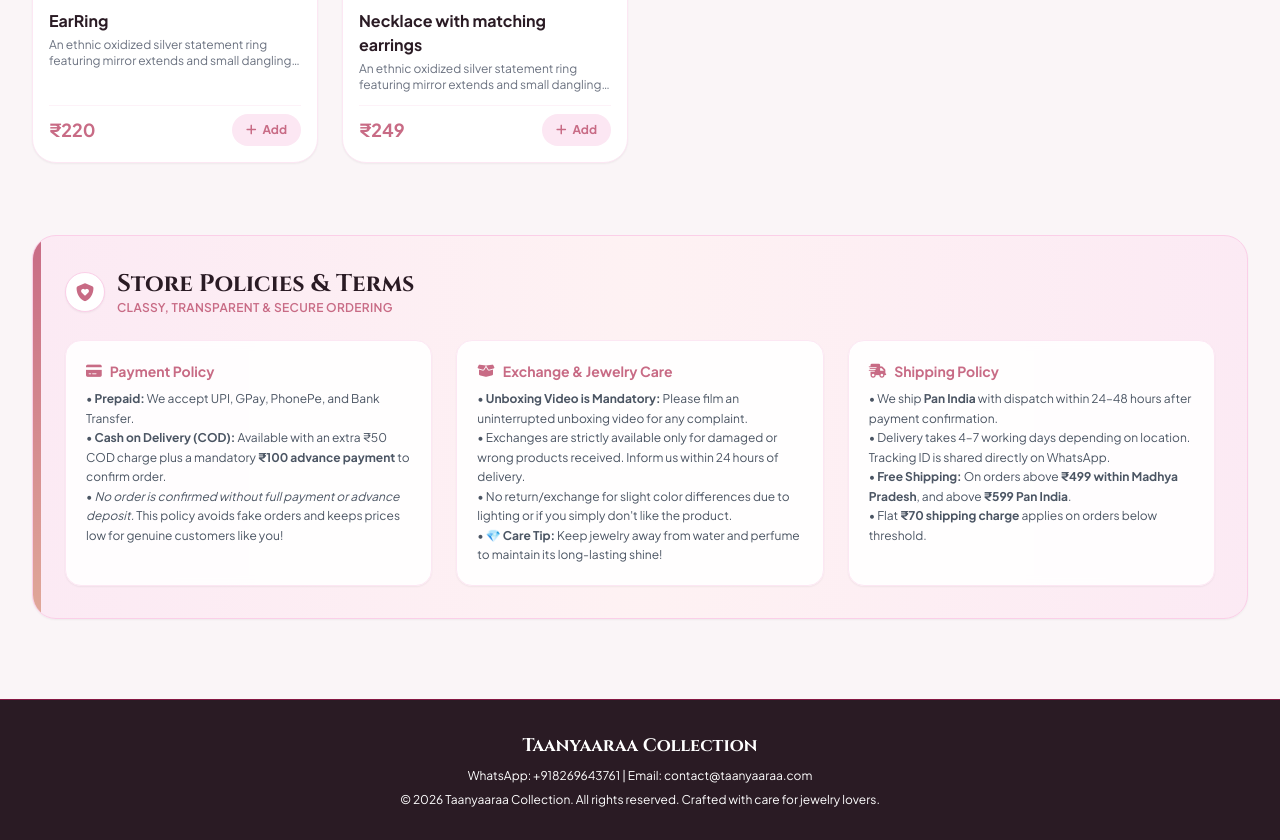
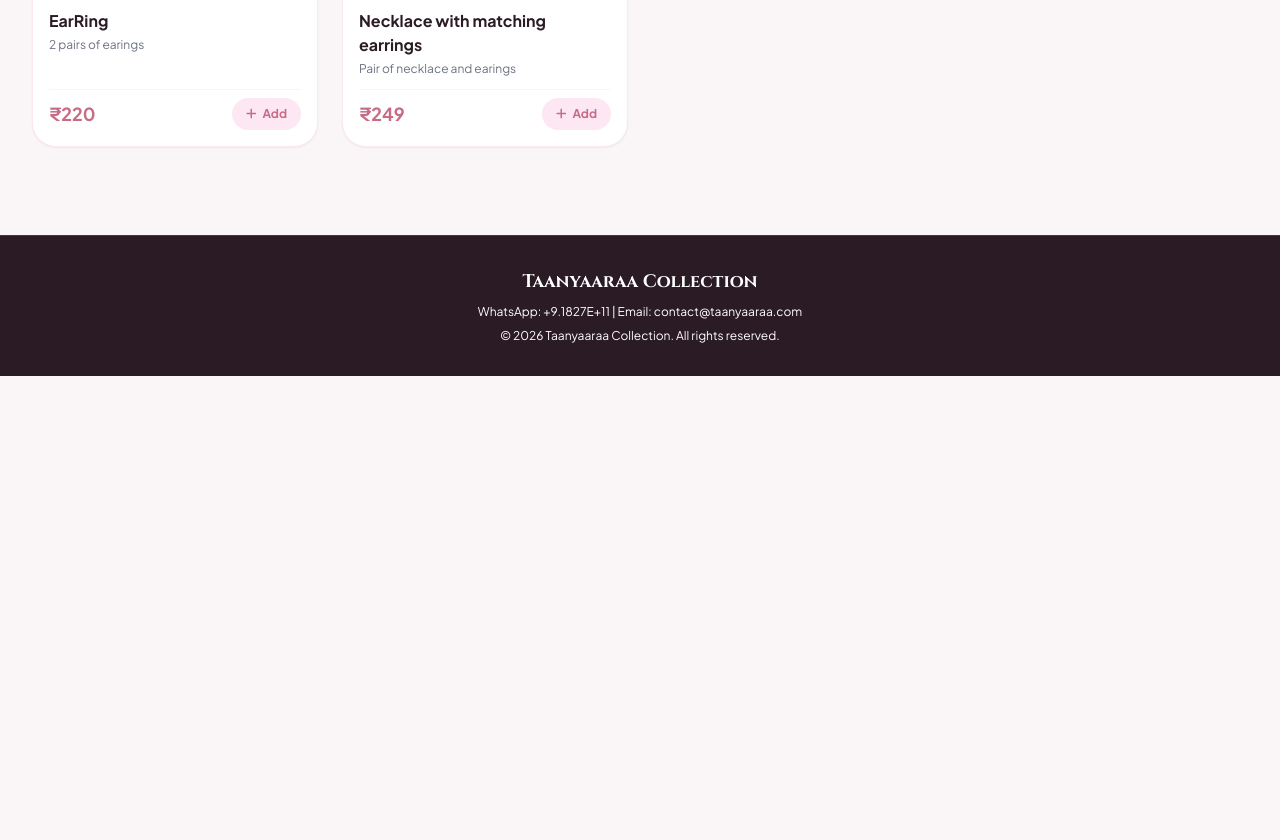
Before and after one commit to RiddhiG098/taanyaaraa-collection, a plain HTML site: page index.html in a window 1280 px wide. Shown: the part 1285-2125 px from the top of the page. After the commit the page ends 1661 px from the top, so only its background shows below. Drawn offline with nearby package versions, Linux system fonts and the light colour scheme.

Commit message:
Update brand colors and remove policies section
Refactor brand color variables and remove store policies section from HTML.

```diff
--- a/index.html
+++ b/index.html
@@ -15,13 +15,13 @@
         extend: {
           colors: {
             brand: {
-              rose: 'var(--brand-rose, #E8A0BF)',
-              rosegold: 'var(--brand-rosegold, #E0A899)',
-              soft: 'var(--brand-soft, #FDF7F4)',
-              gold: 'var(--brand-gold, #B8860B)',
-              dark: 'var(--brand-dark, #2A1B24)',
-              accent: 'var(--brand-accent, #C86B85)',
-              card: 'var(--brand-card, #FFF0F5)'
+              rose: 'var(--brandRose, #E8A0BF)',
+              rosegold: 'var(--brandRoseGold, #E0A899)',
+              soft: 'var(--brandSoft, #FDF7F4)',
+              gold: 'var(--brandGold, #B8860B)',
+              dark: 'var(--brandDark, #2A1B24)',
+              accent: 'var(--brandAccent, #C86B85)',
+              card: 'var(--brandCard, #FFF0F5)'
             }
           },
           fontFamily: {
@@ -100,60 +100,6 @@
     <div id="productGrid" class="grid grid-cols-1 sm:grid-cols-2 lg:grid-cols-3 xl:grid-cols-4 gap-6"></div>
   </main>
 
-  <!-- STORE POLICIES & TERMS SECTION -->
-  <section class="max-w-7xl mx-auto px-4 sm:px-6 lg:px-8 my-8">
-    <div class="bg-gradient-to-r from-pink-100/80 via-rose-50/80 to-pink-100/80 border border-pink-200 rounded-3xl p-6 sm:p-8 shadow-sm relative overflow-hidden">
-      <div class="absolute top-0 left-0 w-2 h-full bg-gradient-to-b from-brand-accent to-brand-rosegold"></div>
-
-      <div class="flex items-center gap-3 mb-6">
-        <div class="w-10 h-10 rounded-full bg-white text-brand-accent flex items-center justify-center text-lg shadow-sm border border-pink-200">
-          <i class="fa-solid fa-shield-heart"></i>
-        </div>
-        <div>
-          <h2 class="font-serif text-xl sm:text-2xl font-bold text-brand-dark">Store Policies & Terms</h2>
-          <p class="text-xs text-brand-accent font-semibold tracking-wide uppercase">Classy, Transparent & Secure Ordering</p>
-        </div>
-      </div>
-
-      <div class="grid grid-cols-1 md:grid-cols-3 gap-6">
-        <div class="bg-white/90 backdrop-blur-sm rounded-2xl p-5 border border-pink-100 shadow-sm space-y-2">
-          <div class="text-brand-accent text-sm font-bold flex items-center gap-2">
-            <i class="fa-solid fa-credit-card text-brand-accent"></i> Payment Policy
-          </div>
-          <p class="text-xs text-gray-600 leading-relaxed">
-            • <strong>Prepaid:</strong> We accept UPI, GPay, PhonePe, and Bank Transfer.<br>
-            • <strong>Cash on Delivery (COD):</strong> Available with an extra ₹50 COD charge plus a mandatory <strong>₹100 advance payment</strong> to confirm order.<br>
-            • <em>No order is confirmed without full payment or advance deposit.</em> This policy avoids fake orders and keeps prices low for genuine customers like you!
-          </p>
-        </div>
-
-        <div class="bg-white/90 backdrop-blur-sm rounded-2xl p-5 border border-pink-100 shadow-sm space-y-2">
-          <div class="text-brand-accent text-sm font-bold flex items-center gap-2">
-            <i class="fa-solid fa-box-open text-brand-accent"></i> Exchange & Jewelry Care
-          </div>
-          <p class="text-xs text-gray-600 leading-relaxed">
-            • <strong>Unboxing Video is Mandatory:</strong> Please film an uninterrupted unboxing video for any complaint.<br>
-            • Exchanges are strictly available only for damaged or wrong products received. Inform us within 24 hours of delivery.<br>
-            • No return/exchange for slight color differences due to lighting or if you simply don't like the product.<br>
-            • 💎 <strong>Care Tip:</strong> Keep jewelry away from water and perfume to maintain its long-lasting shine!
-          </p>
-        </div>
-
-        <div class="bg-white/90 backdrop-blur-sm rounded-2xl p-5 border border-pink-100 shadow-sm space-y-2">
-          <div class="text-brand-accent text-sm font-bold flex items-center gap-2">
-            <i class="fa-solid fa-truck-fast text-brand-accent"></i> Shipping Policy
-          </div>
-          <p class="text-xs text-gray-600 leading-relaxed">
-            • We ship <strong>Pan India</strong> with dispatch within 24–48 hours after payment confirmation.<br>
-            • Delivery takes 4–7 working days depending on location. Tracking ID is shared directly on WhatsApp.<br>
-            • <strong>Free Shipping:</strong> On orders above <strong>₹499 within Madhya Pradesh</strong>, and above <strong>₹599 Pan India</strong>.<br>
-            • Flat <strong>₹70 shipping charge</strong> applies on orders below threshold.
-          </p>
-        </div>
-      </div>
-    </div>
-  </section>
-
   <!-- CART SLIDE-OUT DRAWER -->
   <div id="cartDrawer" class="fixed inset-0 z-50 invisible transition-opacity duration-300">
     <div onclick="toggleCart()" class="absolute inset-0 bg-black/40 backdrop-blur-sm"></div>
@@ -210,12 +156,6 @@
           <textarea id="custAddress" required rows="2" placeholder="Full house number, street, city & pincode" class="w-full border border-pink-200 rounded-xl p-2.5 text-sm focus:outline-none focus:ring-2 focus:ring-brand-rose"></textarea>
         </div>
 
-        <div class="bg-pink-50 rounded-2xl p-3 border border-pink-200 text-xs text-gray-600 space-y-1">
-          <p class="font-bold text-brand-accent">💡 How it works:</p>
-          <p>1. Clicking below opens WhatsApp with your order details pre-filled.</p>
-          <p>2. The store owner will confirm your order and share payment details in the chat.</p>
-        </div>
-
         <button type="submit" class="w-full bg-emerald-600 hover:bg-emerald-700 text-white font-bold py-3.5 rounded-xl shadow-lg transition flex items-center justify-center gap-2 text-base">
           <i class="fa-brands fa-whatsapp text-xl"></i> Send Order on WhatsApp
         </button>
@@ -227,10 +167,40 @@
   <footer class="bg-brand-dark text-white py-8 px-4 border-t border-pink-900 mt-12 text-center text-xs text-pink-200 space-y-2">
     <p class="font-serif text-lg font-bold text-white" id="footerStoreName">Taanyaaraa Collection</p>
     <p id="footerContactInfo">WhatsApp: +91 82696 43761 | Direct WhatsApp Shop</p>
-    <p>© 2026 <span id="footerCopyright">Taanyaaraa Collection</span>. All rights reserved. Crafted with care for jewelry lovers.</p>
+    <p>© 2026 <span id="footerCopyright">Taanyaaraa Collection</span>. All rights reserved.</p>
   </footer>
 
   <script>
+    // Robust CSV parser supporting quotes and commas inside text
+    function parseCSV(text) {
+      const lines = text.split(/\r?\n/).filter(line => line.trim() !== '');
+      if (lines.length === 0) return [];
+
+      const parseCSVLine = (line) => {
+        const regex = /(?:^|,)(?:"([^"]*(?:""[^"]*)*)"|([^",]*))/g;
+        const result = [];
+        let match;
+        while ((match = regex.exec(line)) !== null) {
+          if (match[1] !== undefined) {
+            result.push(match[1].replace(/""/g, '"').trim());
+          } else if (match[2] !== undefined) {
+            result.push(match[2].trim());
+          }
+        }
+        return result;
+      };
+
+      const headers = parseCSVLine(lines[0]);
+      return lines.slice(1).map(line => {
+        const values = parseCSVLine(line);
+        const obj = {};
+        headers.forEach((h, i) => {
+          obj[h] = values[i] || '';
+        });
+        return obj;
+      });
+    }
+
     function formatImageUrl(url) {
       if (!url) return 'https://via.placeholder.com/300';
       const cleanUrl = url.trim();
@@ -250,53 +220,54 @@
       heroImageUrl: "https://lh3.googleusercontent.com/d/1RYon4HdKFwV2g8wCF3w1VTNHrus58Aw8"
     };
 
-    let products = [
-      { id: 1, name: "oxidised silver mirror Ring", category: "rings", price: 39, originalPrice: 39, badge: "OUT OF STOCK", image: "https://lh3.googleusercontent.com/d/1cC2bQHQ2GPudTM9YjKnz2UvxZIGbhRiq", description: "An ethnic oxidized silver statement ring featuring mirror extends and small dangling Bells" },
-      { id: 2, name: "rectangle Sun ring oxidized", category: "rings", price: 49, originalPrice: 49, badge: "IN STOCK", image: "https://lh3.googleusercontent.com/d/1KF5TFWZG5ANNWBDeQaqBfjIzZ24QcCD0", description: "oxidised silver statement ring featuring an intricate rectangular design with a central motif" },
-      { id: 3, name: "Royal Kundan Choker Set", category: "necklaces", price: 49, originalPrice: 49, badge: "OUT OF STOCK", image: "https://lh3.googleusercontent.com/d/1P7i31wFalch9zDAwtbbYdU5s_eCoJ_a8", description: "Elegant Kundan handcrafted choker necklace set" },
-      { id: 4, name: "oxidised silver mirror Ring", category: "rings", price: 39, originalPrice: 39, badge: "", image: "https://lh3.googleusercontent.com/d/1560YqgkXtd5Y7eKutz_UaBxc4ymrt8ba", description: "An ethnic oxidized silver statement ring featuring mirror extends and small dangling Bells" },
-      { id: 5, name: "EarRing", category: "earrings", price: 220, originalPrice: 220, badge: "", image: "https://lh3.googleusercontent.com/d/17Rs1dBEBzygDOBjkaNBgEvO47aG3MA-c", description: "An ethnic oxidized silver statement ring featuring mirror extends and small dangling Bells" },
-      { id: 6, name: "Necklace with matching earrings", category: "necklaces", price: 249, originalPrice: 249, badge: "IN STOCK", image: "https://lh3.googleusercontent.com/d/1rY5X4SBowvfGL35a5J_-PskQejALE9cE", description: "An ethnic oxidized silver statement ring featuring mirror extends and small dangling Bells" }
-    ];
-
+    let products = [];
     let currentCategory = 'all';
     let cart = [];
 
     async function initStoreData() {
+      // 1. Fetch Store Config CSV
       try {
-        const cfgRes = await fetch('./data/Store_Config.json');
+        const cfgRes = await fetch('./data/Store_Config.csv');
         if (cfgRes.ok) {
-          const cfgData = await cfgRes.json();
-          config = { ...config, ...cfgData };
+          const text = await cfgRes.text();
+          const rows = parseCSV(text);
+          rows.forEach(r => {
+            if (r.Key) config[r.Key] = r.Value;
+          });
         }
-      } catch (e) {
-        console.warn("Using default config settings.");
-      }
+      } catch (e) { console.warn("Using default store config."); }
       updateUIConfig();
 
+      // 2. Fetch Theme Config CSV
       try {
-        const themeRes = await fetch('./data/Theme_Config.json');
+        const themeRes = await fetch('./data/Theme_Config.csv');
         if (themeRes.ok) {
-          const themeData = await themeRes.json();
-          Object.entries(themeData).forEach(([key, val]) => {
-            document.documentElement.style.setProperty(`--${key}`, val);
+          const text = await themeRes.text();
+          const rows = parseCSV(text);
+          rows.forEach(r => {
+            if (r.Key) document.documentElement.style.setProperty(`--${r.Key}`, r.Value);
           });
         }
-      } catch (e) {
-        console.warn("Using default theme colors.");
-      }
+      } catch (e) { console.warn("Using default theme config."); }
 
+      // 3. Fetch Products CSV
       try {
-        const prodRes = await fetch('./data/Products.json');
+        const prodRes = await fetch('./data/Products.csv');
         if (prodRes.ok) {
-          const prodData = await prodRes.json();
-          if (Array.isArray(prodData) && prodData.length > 0) {
-            products = prodData.map(p => ({ ...p, image: formatImageUrl(p.image) }));
-          }
+          const text = await prodRes.text();
+          const rows = parseCSV(text);
+          products = rows.map(r => ({
+            id: parseInt(r.ID) || 0,
+            name: r.Name || '',
+            category: (r.Category || '').toLowerCase(),
+            price: parseFloat(r['Price']) || parseFloat(r['Price (₹)']) || 0,
+            originalPrice: parseFloat(r['Original Price']) || parseFloat(r['Original Pr']) || parseFloat(r['Original Price (₹)']) || 0,
+            badge: r['Badge / Tag'] || r['Badge / Ta'] || r.Badge || '',
+            image: formatImageUrl(r['Image URL'] || r.Image),
+            description: r.Description || ''
+          }));
         }
-      } catch (e) {
-        console.warn("Using default product fallback list.");
-      }
+      } catch (e) { console.warn("Error parsing Products.csv"); }
       renderProducts();
     }
 
@@ -308,12 +279,8 @@
       document.getElementById('footerCopyright').innerText = `${config.storeName} ${config.storeTagline}`;
       document.getElementById('footerContactInfo').innerText = `WhatsApp: +${config.whatsappNumber} | Email: ${config.email}`;
 
-      if (config.logoUrl) {
-        document.getElementById('logoContainer').innerHTML = `<img src="${formatImageUrl(config.logoUrl)}" class="w-full h-full object-cover">`;
-      }
-      if (config.heroImageUrl) {
-        document.getElementById('heroImage').src = formatImageUrl(config.heroImageUrl);
-      }
+      if (config.logoUrl) document.getElementById('logoContainer').innerHTML = `<img src="${formatImageUrl(config.logoUrl)}" class="w-full h-full object-cover">`;
+      if (config.heroImageUrl) document.getElementById('heroImage').src = formatImageUrl(config.heroImageUrl);
     }
 
     function renderProducts() {
@@ -332,8 +299,7 @@
       }
 
       grid.innerHTML = filtered.map(p => {
-        const isOutOfStock = p.badge && p.badge.trim().toLowerCase() === 'out of stock';
-
+        const isOutOfStock = p.badge && p.badge.trim().toLowerCase().includes('out of st');
         return `
           <div class="bg-white rounded-3xl p-4 border border-pink-100 shadow-sm hover:shadow-xl transition duration-300 flex flex-col justify-between group">
             <div>
@@ -376,13 +342,11 @@
       renderProducts();
     }
 
-    function filterProducts() {
-      renderProducts();
-    }
+    function filterProducts() { renderProducts(); }
 
     function addToCart(id) {
       const item = products.find(p => p.id === id);
-      if (!item || (item.badge && item.badge.trim().toLowerCase() === 'out of stock')) return;
+      if (!item || (item.badge && item.badge.trim().toLowerCase().includes('out of st'))) return;
 
       const existing = cart.find(c => c.id === id);
       if (existing) {
```
